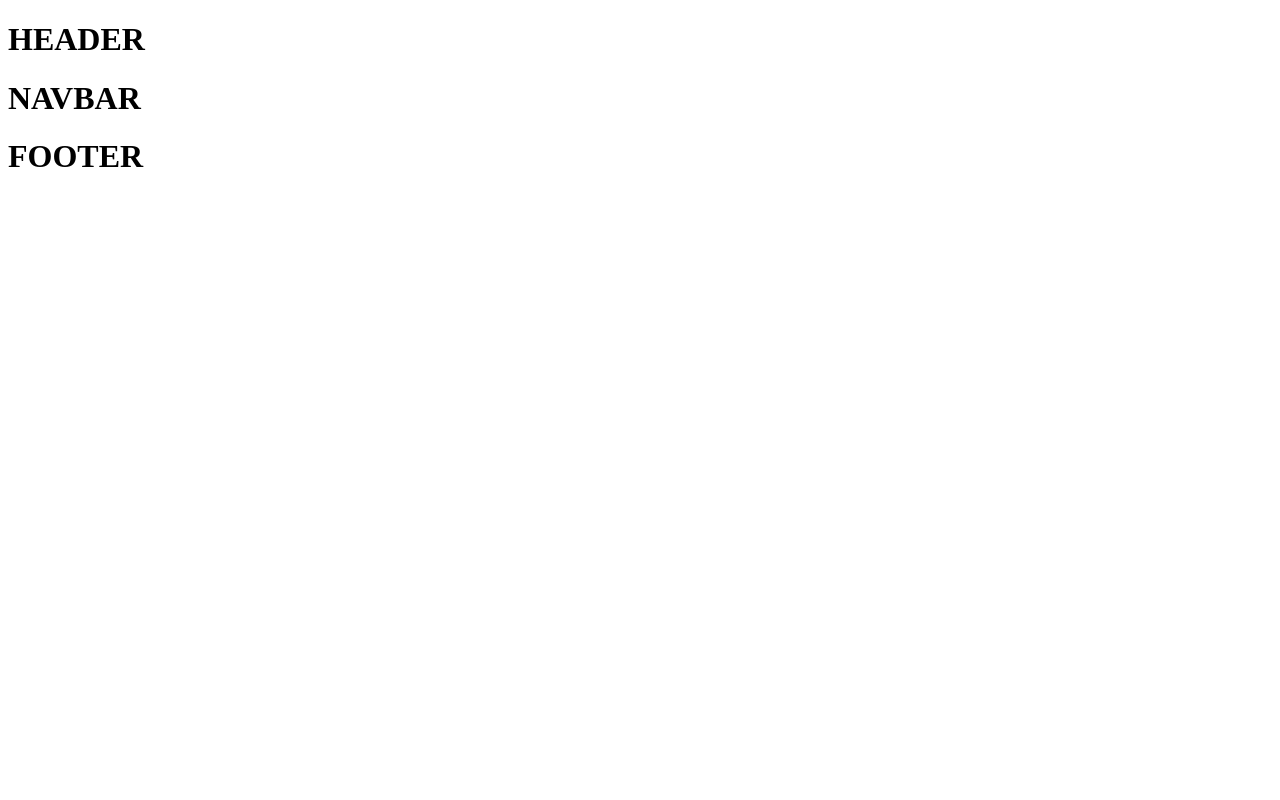
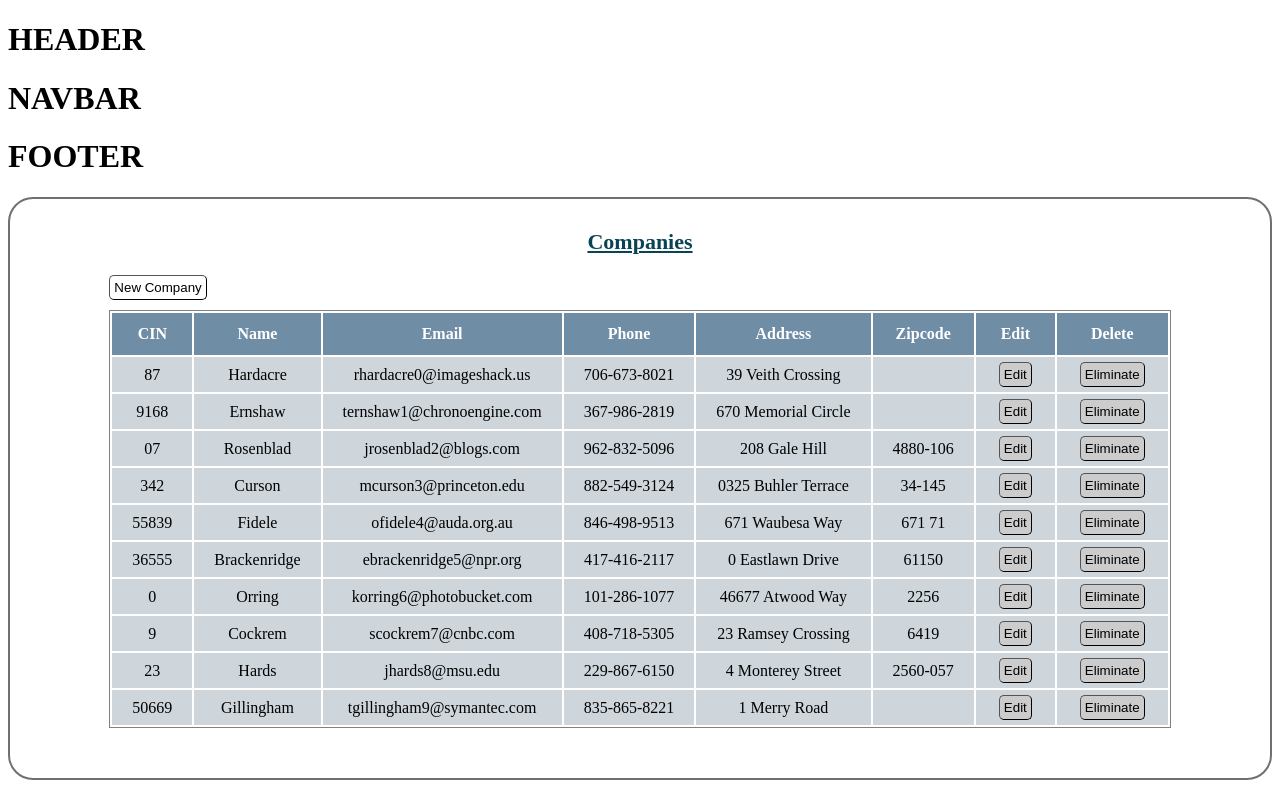
Before and after one commit to frandk18/caldar-fe, a React (Create React App) app: page /company in a window 1280 px wide. Built offline with nearby package versions, Linux system fonts and the light colour scheme.

Commit message:
minor bugs fixed, all working

```diff
--- a/src/App.js
+++ b/src/App.js
@@ -5,6 +5,7 @@ import NavBar from "./components/layout/NavBar.jsx";
 import Footer from "./components/layout/Footer.jsx";
 import Technician from "./components/routes/technician/Technician.jsx";
 import Building from "./components/routes/building/Building.jsx";
+import Company from "./components/routes/company/Company.jsx";
 import "./App.css";
 
 function App() {
@@ -18,6 +19,7 @@ function App() {
           <Route path="/" exact />
           <Route path="/technician" component={Technician} />
           <Route path="/building" component={Building} />
+          <Route path="/company" component={Company} />
         </Switch>
       </Router>
     </div>
--- a/src/components/routes/company/Company.jsx
+++ b/src/components/routes/company/Company.jsx
@@ -1,12 +1,12 @@
-import React from "react";
+import React, { useState } from "react";
 import Companies from "../../../mocks/companies.json"
 import Table from "./Table.jsx";
 import Form from "./Form.jsx";
 import { v4 as uuidv4 } from "uuid";
 
 function Company() {
-  const [Companies, setCompanies] = useState(Companies);
-  const [showform, setShowForm] = useState(false);
+  const [companies, setCompanies] = useState(Companies);
+  const [showForm, setShowForm] = useState(false);
   const [editing, setEditing] = useState(false);
   const [id, setId] = useState(null);
 
@@ -39,8 +39,8 @@ function Company() {
       toggleForm();
     } else {
       updateCompanies = [
-        ...companies.map((companies) => {
-          if (company._id.$oid == newOne._id.$oid) {
+        ...companies.map((company) => {
+          if (company._id.$oid === newOne._id.$oid) {
             company = newOne;
           }
           return company;
@@ -79,7 +79,7 @@ function Company() {
 }
 
 const containerStyle = {
-  display: flex,
+  display: "flex",
   flexDirection: "column",
   justifyContent: "center",
   alignItems: "center",
--- a/src/components/routes/company/Form.jsx
+++ b/src/components/routes/company/Form.jsx
@@ -30,14 +30,14 @@ function Form(props) {
 
     return (
         <div style={formContainer}>
-            <form style={formStyle} onSubmit={habdleSubmit}>
+            <form style={formStyle} onSubmit={handleSubmit}>
                 <legend>{props.editing ? "Edit Company": "New Company"} </legend>
                 <div style={{ display: "flex" }}>
                     <div style={columnStyle}>
                         <label>CIN: </label>
                         <input
                             type="number"
-                            name="cin"
+                            name="CIN"
                             value={newOne.CIN}
                             onChange={handleChange}
                         />
@@ -106,8 +106,17 @@ const formContainer = {
 const formStyle = {
     display: "flex",
     flexDirection: "column",
+    alignItems: "center",
+    padding: "10px",
+    marginBottom: "10px",
+    borderRadius: "15px"
+};
+
+const columnStyle = {
+    display: "flex",
+    flexDirection: "column",
     margin: "20px"
-};
+}
 
 const btnContainer = {
     display: "flex",
--- a/src/components/routes/company/Row.jsx
+++ b/src/components/routes/company/Row.jsx
@@ -26,7 +26,7 @@ function Row(props) {
                         props.captureId(props.company._id.$oid);
                     }}
                     >
-                        Create
+                        Edit
                     </button>
             </td>
             <td style={cellStyle}>
--- a/src/components/routes/company/Table.jsx
+++ b/src/components/routes/company/Table.jsx
@@ -2,7 +2,7 @@ import React from "react";
 import Row from "./Row.jsx";
 
 function Table(props) {
-    const companies = props.companies.map((company) => {
+    const companies = props.companies.map((company) => (
         <Row
             key={company._id.$oid}
             company={company}
@@ -10,7 +10,7 @@ function Table(props) {
             captureId={props.captureId}
             delItem={props.delItem}
         />
-    });
+    ));
 
     return (
         <div>
```
Also changed, not shown: 1 other file (tests, documents, lock files or other folders).
